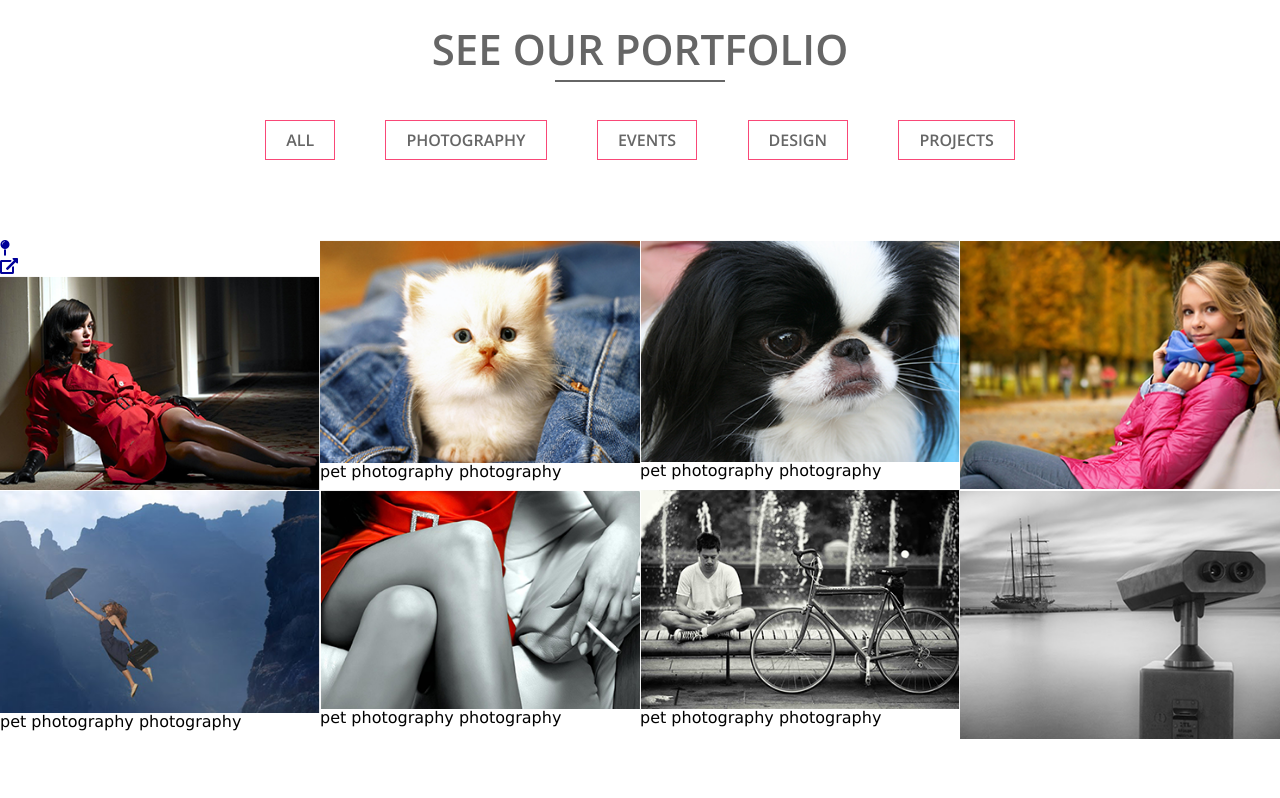
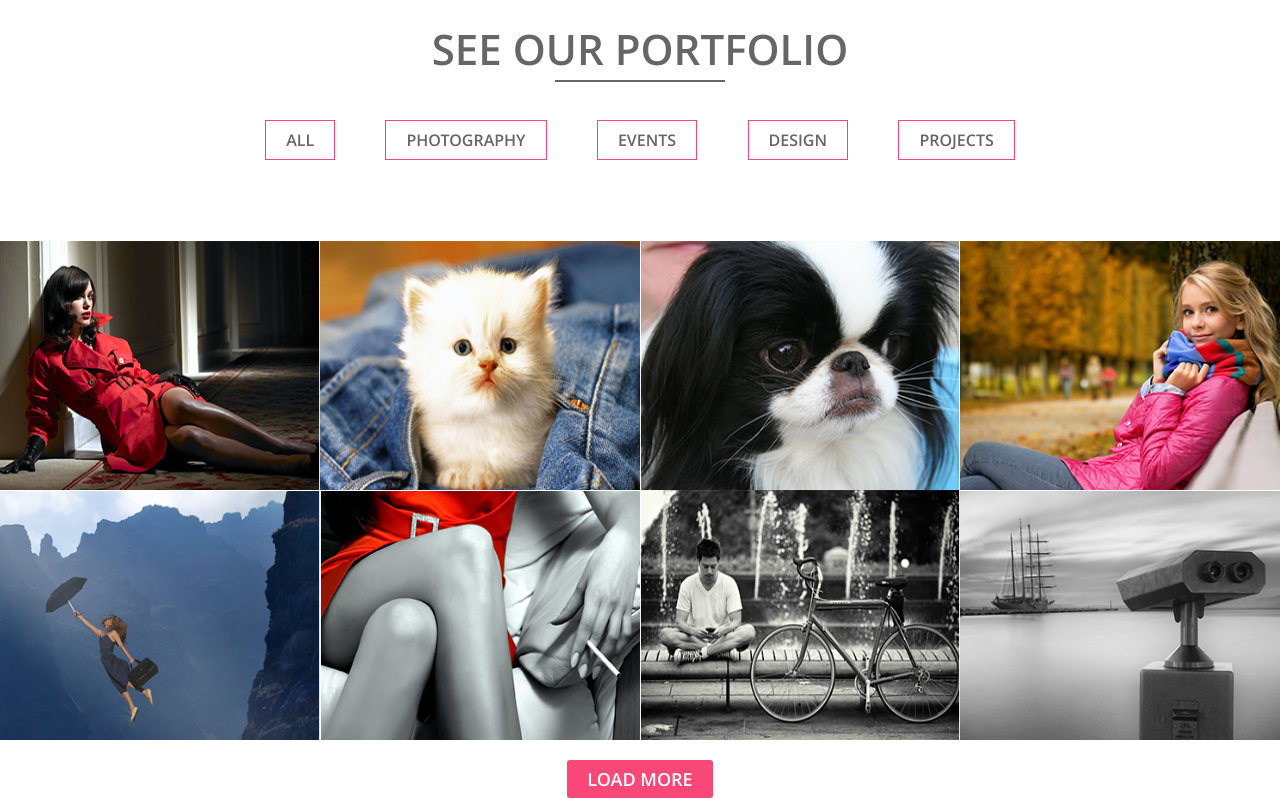
Before and after one commit to Maryniuk-SV/Maryniuk-SV.github.io, a web app: file Loiyajan/index.html in a window 1280 px wide. Shown: the part 4731-5529 px from the top of the page. Before the commit the page ends 5470 px from the top, so only its background shows below. Run offline with its HTML, style and script files only (its server is not run), Linux system fonts and the light colour scheme; some web fonts are replaced.

Commit message:
finish section portfolio

```diff
--- a/Loiyajan/app/less/assets/_portfolio.less
+++ b/Loiyajan/app/less/assets/_portfolio.less
@@ -41,26 +41,121 @@
   &__items{
     display: flex;
     flex-wrap: wrap;
+    justify-content: center;
   }
   &__item{
     width: 25%;
     height: 250px;
     overflow: hidden;
-    // position: relative;
-    &-previors{
+    position: relative;
+    &::before{
+      content: "";
+      position: absolute;
+      display: block;
+      z-index: 1;
+      top: 0;
+      right: 0;
+      bottom: 0;
+      left: 0;
+      transition: background .4s;
+    }
+    &:hover::before{
+       background-color: rgba(249, 72, 119,.6)
+    }
+    &:hover .portfolio__item-desc{
+      bottom: 0;
+    }
+    &:hover .portfolio__item-link{
+      top: 50px;
+    }
+    &-previous{
       width: 100%;
       height: 250px;
+      overflow: hidden;
       & img{
-        display: block;
         width: 100%;
         height: 100%;
       }
+
     }
-    // &-link {
-    //   position: absolute;
-    // }
-    // &-desc{
-    //   position: absolute;
-    // }
+    &-link{
+      position: absolute;
+      top: -100px;
+      width: 100%;
+      text-align: center;
+      transition: top .4s;
+      z-index:1;
+      display: flex;
+      justify-content: center;
+      & ul{
+        display: flex;
+        justify-content: space-between;
+        width: 50%;
+        & a{
+          display: inline-block;
+          font-size: 20px;
+          line-height: 20px;
+          color: #f0f0f0;
+          border: 1px solid #f0f0f0;
+          margin-right: 40px;
+          border-radius: 50%;
+          width: 50px;
+          height: 50px;
+          transition: all .4s;
+          &:hover{
+            background-color: #fff;
+            border-style: #fff;
+            color: @main_color;
+          }
+          & .fas{
+            transform: skew(45deg, -45deg);
+          }
+
+          & i{
+            display: inline-block;
+            margin-top: 14px;
+            margin-left: 4px;
+          }
+        }
+      }
+    }
+    &-desc{
+      cursor: pointer;
+      z-index: 999;
+      width: 100%;
+      text-align: center;
+      position: absolute;
+      bottom: -100px;
+      left: 0;
+      color: #fff;
+      font-size: 18px;
+      line-height: 24px;
+      background-color: @main_color;
+      text-transform: capitalize;
+      transition: bottom .4s;
+      padding: 10px 0;
+      & p{
+        margin: 0;
+      }
+      & span{
+        display: block;
+        font-size: 14px;
+        text-transform: uppercase;
+      }
+    }
+  }
+  &__more{
+    margin-top: 20px;
+    display: flex;
+    justify-content: center;
+    & a{
+      color: #fff;
+      font-family: @semibold;
+      text-transform: uppercase;
+      font-size: 18px;
+      background-color: @main_color;
+      padding: 10px 20px;
+      border-radius: 3px;
+    }
   }
 }
--- a/Loiyajan/index.html
+++ b/Loiyajan/index.html
@@ -298,112 +298,116 @@
 						<li><a href="#"><i class="fas fa-map-pin"></i></a></li>
 						<li><a href="#"><i class="fa fa-external-link-alt"></i></a></li>
 					</ul>
-					<div class="portfolio__item-previous">
-						<img src="app/img/port_1.png" alt="previours">
 				</div>
 				<div class="portfolio__item-desc">
 					<p>pet photography <span>photography</span></p>
 				</div>
+				<div class="portfolio__item-previous">
+					<img src="app/img/port_1.png" alt="previours">
 				</div>
 			</div>
 			<div class="portfolio__item">
 				<div class="portfolio__item-link">
 					<ul>
-						<li><a href="#"></a></li>
-						<li><a href="#"></a></li>
+						<li><a href="#"><i class="fas fa-map-pin"></i></a></li>
+						<li><a href="#"><i class="fa fa-external-link-alt"></i></a></li>
 					</ul>
-					<div class="portfolio__item-previous">
-						<img src="app/img/port_2.png" alt="previours">
 				</div>
 				<div class="portfolio__item-desc">
 					<p>pet photography <span>photography</span></p>
 				</div>
+				<div class="portfolio__item-previous">
+					<img src="app/img/port_2.png" alt="previours">
 				</div>
 			</div>
 			<div class="portfolio__item">
 				<div class="portfolio__item-link">
 					<ul>
-						<li><a href="#"></a></li>
-						<li><a href="#"></a></li>
+						<li><a href="#"><i class="fas fa-map-pin"></i></a></li>
+						<li><a href="#"><i class="fa fa-external-link-alt"></i></a></li>
 					</ul>
-					<div class="portfolio__item-previous">
-						<img src="app/img/port_3.png" alt="previours">
 				</div>
 				<div class="portfolio__item-desc">
 					<p>pet photography <span>photography</span></p>
 				</div>
+				<div class="portfolio__item-previous">
+					<img src="app/img/port_3.png" alt="previours">
 				</div>
 			</div>
 			<div class="portfolio__item">
 				<div class="portfolio__item-link">
 					<ul>
-						<li><a href="#"></a></li>
-						<li><a href="#"></a></li>
+						<li><a href="#"><i class="fas fa-map-pin"></i></a></li>
+						<li><a href="#"><i class="fa fa-external-link-alt"></i></a></li>
 					</ul>
-					<div class="portfolio__item-previous">
-						<img src="app/img/port_4.png" alt="previours">
 				</div>
 				<div class="portfolio__item-desc">
 					<p>pet photography <span>photography</span></p>
 				</div>
+				<div class="portfolio__item-previous">
+					<img src="app/img/port_4.png" alt="previours">
 				</div>
 			</div>
 			<div class="portfolio__item">
 				<div class="portfolio__item-link">
 					<ul>
-						<li><a href="#"></a></li>
-						<li><a href="#"></a></li>
+						<li><a href="#"><i class="fas fa-map-pin"></i></a></li>
+						<li><a href="#"><i class="fa fa-external-link-alt"></i></a></li>
 					</ul>
-					<div class="portfolio__item-previous">
-						<img src="app/img/port_5.png" alt="previours">
 				</div>
 				<div class="portfolio__item-desc">
 					<p>pet photography <span>photography</span></p>
 				</div>
+				<div class="portfolio__item-previous">
+					<img src="app/img/port_5.png" alt="previours">
 				</div>
 			</div>
 			<div class="portfolio__item">
 				<div class="portfolio__item-link">
 					<ul>
-						<li><a href="#"></a></li>
-						<li><a href="#"></a></li>
+						<li><a href="#"><i class="fas fa-map-pin"></i></a></li>
+						<li><a href="#"><i class="fa fa-external-link-alt"></i></a></li>
 					</ul>
-					<div class="portfolio__item-previous">
-						<img src="app/img/port_6.png" alt="previours">
 				</div>
 				<div class="portfolio__item-desc">
 					<p>pet photography <span>photography</span></p>
 				</div>
+				<div class="portfolio__item-previous">
+					<img src="app/img/port_6.png" alt="previours">
 				</div>
 			</div>
 			<div class="portfolio__item">
 				<div class="portfolio__item-link">
 					<ul>
-						<li><a href="#"></a></li>
-						<li><a href="#"></a></li>
+						<li><a href="#"><i class="fas fa-map-pin"></i></a></li>
+						<li><a href="#"><i class="fa fa-external-link-alt"></i></a></li>
 					</ul>
-					<div class="portfolio__item-previous">
-						<img src="app/img/port_7.png" alt="previours">
 				</div>
 				<div class="portfolio__item-desc">
 					<p>pet photography <span>photography</span></p>
 				</div>
+				<div class="portfolio__item-previous">
+					<img src="app/img/port_7.png" alt="previours">
 				</div>
 			</div>
 			<div class="portfolio__item">
 				<div class="portfolio__item-link">
 					<ul>
-						<li><a href="#"></a></li>
-						<li><a href="#"></a></li>
+						<li><a href="#"><i class="fas fa-map-pin"></i></a></li>
+						<li><a href="#"><i class="fa fa-external-link-alt"></i></a></li>
 					</ul>
-					<div class="portfolio__item-previous">
-						<img src="app/img/port_8.png" alt="previours">
 				</div>
 				<div class="portfolio__item-desc">
 					<p>pet photography <span>photography</span></p>
 				</div>
+				<div class="portfolio__item-previous">
+					<img src="app/img/port_8.png" alt="previours">
 				</div>
 			</div>
+
+		</div>
+		<div class="portfolio__more">
+			<a href="#">load more</a>
 		</div>
 	</section>
 </body>
```
Also changed, not shown: Loiyajan/app/css/main.min.css. Lines whose indentation alone changed are shown as unchanged.
